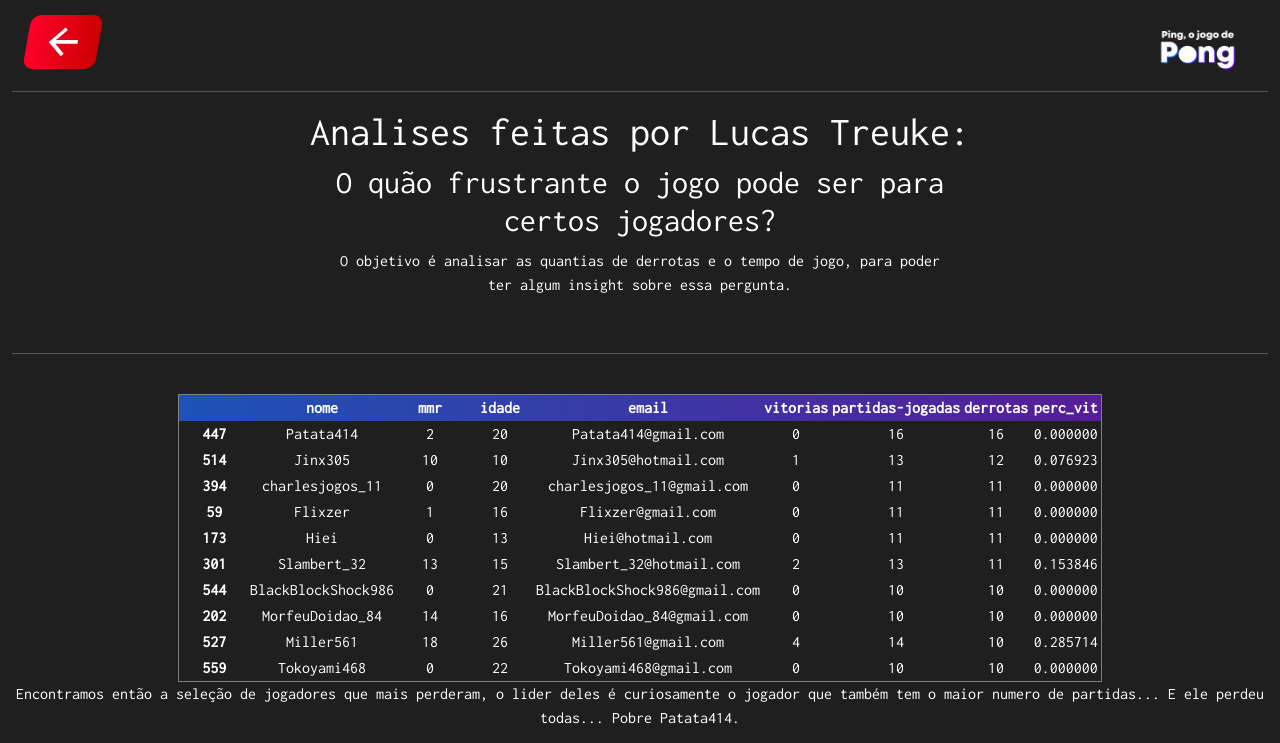
After one commit to GustavoSanches55/pong2, a Django app: page /treuke/ in a window 1280 px wide. The commit adds this page. Shown: the top 743 px of the page. Run offline with Django 3.2, Linux system fonts and the light colour scheme; data comes from the database, SQL or seed files in the repository.

Commit message:
Pagina da analise treuke

```diff
--- a/pong/menu/urls.py
+++ b/pong/menu/urls.py
@@ -14,5 +14,7 @@ urlpatterns = [
     path("analises_menu", views.analises_menu, name="analises_menu"),
     path(r'sanches/', include('sanches.urls',  namespace='sanches')),
     path(r'kayo/', include('kayo.urls',  namespace='kayo')),
-    path(r'laguardia/', include('laguardia.urls',  namespace='laguardia'))
+    path(r'laguardia/', include('laguardia.urls',  namespace='laguardia')),
+    # path(r'treuke/', include('treuke.urls',  namespace='treuke'))
+    path(r'treuke/', include('treuke.urls'))
 ]
--- a/pong/templates/menu/analises_menu.html
+++ b/pong/templates/menu/analises_menu.html
@@ -20,7 +20,7 @@
             <div class="col-12 col-md-5 menu-item-list align-self-center flex-column">
                 <a class="menu-bt" href = "sanches/"><i class="fas fa-table-tennis"></i> Sanches</a>
                 <a class="menu-bt" href = "kayo/"><i class="fas fa-stream"></i> Kayo</a>
-                <a class="menu-bt" href = "{% url 'analises_menu' %}"><i class="fas fa-stream"></i> Treuke</a>
+                <a class="menu-bt" href = "{% url 'treuke-analise' %}"><i class="fas fa-stream"></i> Treuke</a>
                 <a class="menu-bt" href = "laguardia/"><i class="fas fa-stream"></i> Laguardia</a>
 
             </div>
--- a/pong/templates/menu/login.html
+++ b/pong/templates/menu/login.html
@@ -25,9 +25,9 @@
         </form>
 
         <!--Simulador do login-->
-        <a href="index.html?simulate_logged=y">Simular Login</a>
+        <!-- <a href="index.html?simulate_logged=y">Simular Login</a>
         <p>(Vai deixar você acessar a página Profile através do menu)</p>
-
+         -->
         <footer>
             <script src="https://kit.fontawesome.com/a3b17821b3.js" crossorigin="anonymous"></script>
         </footer>
--- /dev/null
+++ b/pong/templates/treuke/analise_treuke.html
@@ -0,0 +1,33 @@
+{% load static %}
+<!DOCTYPE html>
+<html lang="pt-br">
+
+    {% include 'menu/head.html'%}
+
+<body class="container-fluid">
+    <!--Barra de navegação para o voltar a página anterior + miniatura da logo-->
+    {% include 'menu/nav.html' with backLink='analises_menu' %}
+
+<hr>
+    <div class="row justify-content-center">
+        <h1>Analises feitas por Lucas Treuke:</h1>
+        <br>
+        <div class="col-6">
+            <h2>O quão frustrante o jogo pode ser para certos jogadores?</h2>
+            <p>O objetivo é analisar as quantias de derrotas e o tempo de jogo, para poder ter algum insight sobre essa pergunta.</p>
+        </div>
+    </div>
+
+    <br><hr><br>
+
+    <div class="row justify-content-center">
+        <div class = "tabela-fit">
+        {{ df_derrotas|safe }}
+        </div>
+    </div>
+    <p>Encontramos então a seleção de jogadores que mais perderam, o lider deles é curiosamente o jogador que também tem o maior numero de partidas... E ele perdeu todas... Pobre Patata414.</p>
+    <img src="{% static dist_derrotas %}">
+
+</body>
+
+</html>
--- /dev/null
+++ b/pong/treuke/urls.py
@@ -0,0 +1,9 @@
+from django.urls import path
+from django.urls.conf import include
+from treuke import views
+
+# app_name = "treuke"
+
+urlpatterns = [
+    path('', views.index, name='treuke-analise'),
+]
--- a/pong/treuke/views.py
+++ b/pong/treuke/views.py
@@ -1,3 +1,75 @@
 from django.shortcuts import render
+from menu.models import Jogador, Partida
+import pandas as pd
+import numpy as np
+import matplotlib.pyplot as plt
+import matplotlib as mpl
 
-# Create your views here.
+def index(request):
+    db_values = Jogador.objects.all().values()
+    df_players = pd.DataFrame(db_values)
+    df_players = df_players[["nome","mmr","idade","email"]]
+
+    db_values  = Partida.objects.all().values()
+    df_matches = pd.DataFrame(db_values)
+    df_matches = df_matches[["p1","p2","score1","score2","tempo_s"]].rename(columns={"tempo_s":"tempo"})
+
+    load_mpl_plot_style_params()
+
+    df_matches_with_draw = df_matches.copy()
+    df_matches = df_matches[df_matches["score1"]!=df_matches["score2"]].reset_index(drop = True)
+    df_matches["p1_venceu"] = (df_matches["score1"]>df_matches["score2"])
+
+    df_players["vitorias"] = 0
+    df_players["partidas-jogadas"] = 0
+    for i in range(df_matches.shape[0]):
+        linha = df_matches.iloc[i]
+        win = linha["p1_venceu"].copy()
+        p1 = linha["p1"].copy()
+        p2 = linha["p2"].copy()
+        if win:
+            n = df_players.loc[p1,"vitorias"].copy() + 1
+            df_players.loc[p1,"vitorias"] = n
+        else:
+            n = df_players.loc[p2,"vitorias"].copy() + 1
+            df_players.loc[p2,"vitorias"] = n
+        n = df_players.loc[p1,"partidas-jogadas"].copy() + 1
+        df_players.loc[p1,"partidas-jogadas"] = n
+
+        n = df_players.loc[p2,"partidas-jogadas"].copy() + 1
+        df_players.loc[p2,"partidas-jogadas"] = n
+
+    df_players["derrotas"]=df_players["partidas-jogadas"]-df_players["vitorias"]
+    df_players["perc_vit"]=df_players["vitorias"]/df_players["partidas-jogadas"]
+
+    df_derrotas = df_players.sort_values(by=["derrotas"],ascending=False).head(10)
+
+    path="plots/treuke_fig_1"
+    plot_dist_derrotas(df_players["derrotas"],path)
+    dist_derrotas = path+".png"
+
+
+    mydict = {
+        "df_derrotas": df_derrotas.to_html(col_space=70,justify='center'),
+        "dist_derrotas": dist_derrotas,
+        "df_matches": df_matches.head(10).to_html(col_space=70,justify='center'),
+        "df_players": df_players.head(10).to_html(col_space=70,justify='center')
+    }
+
+    return render(request,"treuke/analise_treuke.html", context=mydict)
+
+def load_mpl_plot_style_params():
+    mpl.rcParams['axes.facecolor'] = "#FFFFFF00"
+    mpl.rcParams['figure.facecolor'] = "#FFFFFF00"
+    mpl.rcParams['text.color'] = "white"
+    mpl.rcParams['axes.labelcolor'] = "white"
+    mpl.rcParams['xtick.color'] = "white"
+    mpl.rcParams['ytick.color'] = "white"
+
+def plot_dist_derrotas(data,path):
+    plt.hist(data,50, facecolor="#254bb1")
+    plt.xlabel('N. Derrotas')
+    plt.ylabel('Frequencia')
+    plt.title('Distribuição de derrotas')
+    path = r"static/" + path
+    plt.savefig(path)
```
Also changed, not shown: pong/templates/menu/index.html (+8 -8 lines), pong/static/plots/treuke_fig_1.png (added), 1 other file.
